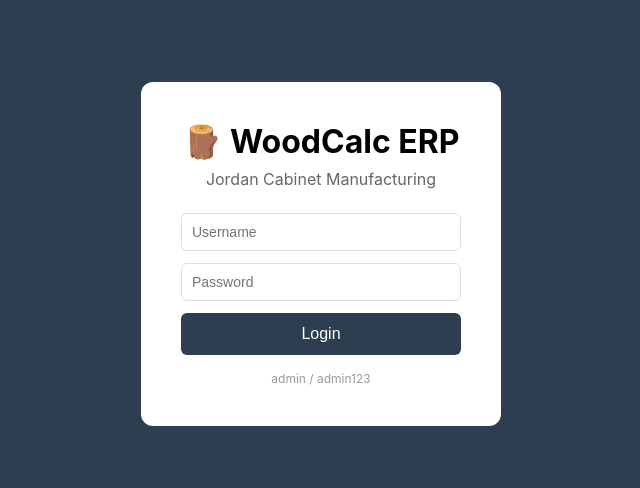
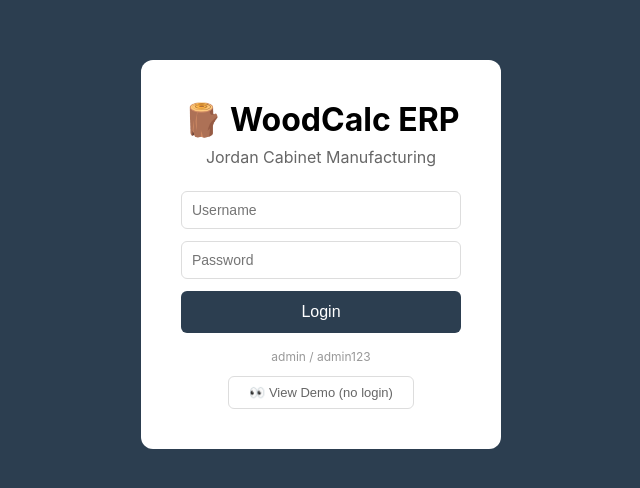
Before and after one commit to abuhmaidahmad/woodcalc, a React (Vite) app in the folder woodcalc_frontend/: page / in a window 1280 px wide. Shown: the part 146-634 px from the top of the page, without its empty margins (319-959 px from the left). Built offline with nearby package versions, Linux system fonts and the light colour scheme.

Commit message:
Add public demo mode - no login required

```diff
--- a/woodcalc_frontend/src/App.jsx
+++ b/woodcalc_frontend/src/App.jsx
@@ -6,7 +6,7 @@ import HRModule from './features/hr/HRModule'
 import CRMModule from './features/crm/CRMModule'
 import KitchenPlannerModule from './features/kitchen_planner/KitchenPlannerModule'
 
-function LoginPage({ setToken }) {
+function LoginPage({ setToken, setDemoMode }) {
   const [u, setU] = useState('')
   const [p, setP] = useState('')
   const [err, setErr] = useState('')
@@ -31,6 +31,11 @@ function LoginPage({ setToken }) {
           <button style={{width:'100%',padding:12,background:'#2c3e50',color:'white',border:'none',borderRadius:6,fontSize:16,cursor:'pointer'}} type="submit">Login</button>
         </form>
         <p style={{textAlign:'center',marginTop:16,color:'#999',fontSize:12}}>admin / admin123</p>
+        <div style={{textAlign:'center',marginTop:12}}>
+          <button onClick={()=>setDemoMode(true)} style={{background:'none',border:'1px solid #ddd',borderRadius:6,padding:'8px 20px',color:'#666',cursor:'pointer',fontSize:13}}>
+            👀 View Demo (no login)
+          </button>
+        </div>
       </div>
     </div>
   )
@@ -39,7 +44,8 @@ function LoginPage({ setToken }) {
 function App() {
   const [token, setToken] = useState(localStorage.getItem('access_token'))
   const [sel, setSel] = useState('planner')
-  if (!token) return <LoginPage setToken={setToken} />
+  const [demoMode, setDemoMode] = useState(false)
+  if (!token && !demoMode) return <LoginPage setToken={setToken} setDemoMode={setDemoMode} />
   const modules = [
     { id:'planner',       label:'🏠 Kitchen Planner', color:'#27ae60', component:KitchenPlannerModule },
     { id:'inventory',     label:'📦 Inventory',        color:'#3498db', component:InventoryModule },
```
